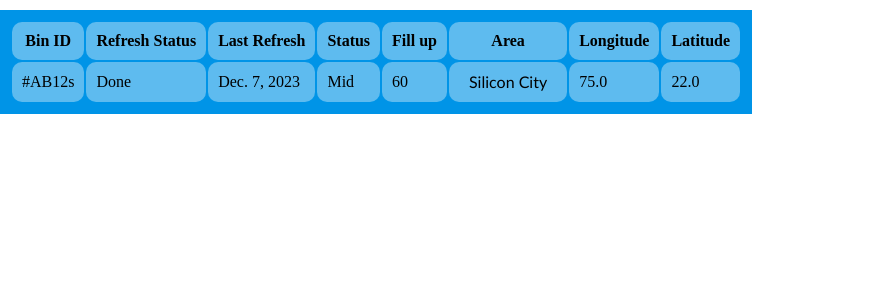
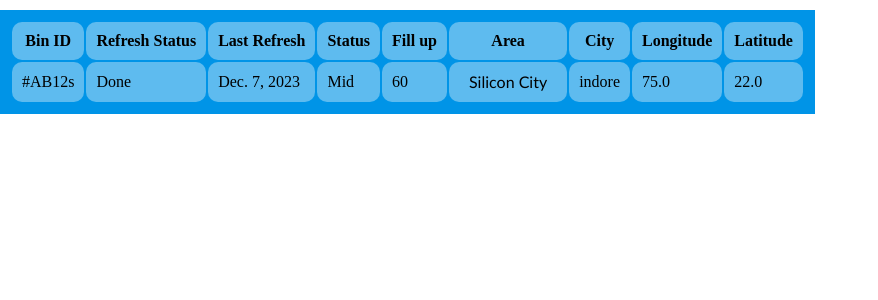
Before and after one commit to Dishu12341234/tidier, a Django app: page / in a window 1280 px wide. Shown: the part 100-400 px from the top of the page, without its empty margins (0-878 px from the left). Run offline with Django 4.2, Linux system fonts and the light colour scheme; a user stored in the database is signed in; data comes from the database, SQL or seed files in the repository; both versions use the stored data as it was after the commit.

Commit message:
modified:   db.sqlite3 	modified:   members/__pycache__/froms.cpython-311.pyc 	modified:   members/__pycache__/models.cpython-311.pyc 	modified:   members/__pycache__/urls.cpython-311.pyc 	modified:   members/__pycache__/views.cpython-311.pyc 	modified:   members/froms.py 	new file:   members/migrations/0010_alter_binsstats_lat_alter_binsstats_lon.py 	new file:   members/migrations/0011_binsstats_city_alter_binsstats_lat_and_more.py 	new file:   members/migrations/__pycache__/0010_alter_binsstats_lat_alter_binsstats_lon.cpython-311.pyc 	new file:   members/migrations/__pycache__/0011_binsstats_city_alter_binsstats_lat_and_more.cpython-311.pyc 	modified:   members/models.py 	modified:   members/templates/addBins.html 	modified:   members/templates/index.html 	modified:   members/views.py 	modified:   tidier/__pycache__/settings.cpython-311.pyc 	modified:   tidier/settings.py

```diff
--- a/members/froms.py
+++ b/members/froms.py
@@ -13,7 +13,7 @@ class LoginForm(forms.ModelForm):
 class Bins(forms.ModelForm):
     class Meta:
         model = BinsStats
-        fields = ['BinID', 'status', 'refreshStats', 'lastRefresh', 'fillUp', 'Lat', 'Lon', 'Area']
+        fields = ['BinID', 'status', 'refreshStats', 'lastRefresh', 'fillUp', 'Lat', 'Lon', 'Area','City']
         widgets = {
             # Specify any custom widgets for fields if needed
         }
--- a/members/models.py
+++ b/members/models.py
@@ -1,11 +1,12 @@
 from django.db import models
 
 class BinsStats(models.Model):
-    BinID = models.CharField(max_length=6,unique=True)
-    status = models.CharField(max_length=4,blank=True)
-    refreshStats = models.CharField(max_length=4,blank=True)
+    BinID = models.CharField(max_length=6, unique=True)
+    status = models.CharField(max_length=4, blank=True)
+    refreshStats = models.CharField(max_length=4, blank=True)
     lastRefresh = models.DateField(blank=True)
     fillUp = models.IntegerField(blank=True)
-    Lat = models.IntegerField(blank=True)
-    Lon = models.IntegerField(blank=True)
-    Area = models.CharField(max_length=200,blank=True)
+    Lat = models.FloatField(blank=True, null=True)
+    Lon = models.FloatField(blank=True, null=True)
+    Area = models.CharField(max_length=200, blank=True)
+    City = models.CharField(max_length=200,blank=True)
--- a/members/templates/index.html
+++ b/members/templates/index.html
@@ -40,12 +40,12 @@
             td:hover {
                 box-shadow: 6px 15px 20px #5EBBEF;
                 padding: 15px;
-                margin-left:15px ;
+                margin-left: 15px;
             }
 
         }
-        .Area:hover
-        {
+
+        .Area:hover {
             background-color: white;
             border-radius: 30px;
         }
@@ -64,6 +64,7 @@
             <th>Status</th>
             <th>Fill up</th>
             <th>Area</th>
+            <th>City</th>
             <th>Longitude</th>
             <th>Latitude</th>
         </tr>
@@ -74,8 +75,9 @@
                     <td{% if bin.tags %} class="{{ bin.tags }}" {% endif %}>{{ bin.lastRefresh }}</td>
                         <td{% if bin.tags %} class="{{ bin.tags }}" {% endif %}>{{ bin.status }}</td>
                             <td{% if bin.tags %} class="{{ bin.tags }}" {% endif %}>{{ bin.fillUp }}</td>
-                                <td class="Area"><a target="_blank" href="https://www.google.com/search?q={{ bin.Area }}">
-                                    {{ bin.Area }}</a></td>
+                                <td class="Area"><a target="_blank" href="https://www.google.com/search?q={{bin.Area}},+{{bin.City}}">
+                                        {{ bin.Area }}</a></td>
+                                <td{% if bin.tags %} class="{{ bin.tags }}" {% endif %}>{{ bin.City }}</td>
                                 <td{% if bin.tags %} class="{{ bin.tags }}" {% endif %}>{{ bin.Lon }}</td>
                                     <td{% if bin.tags %} class="{{ bin.tags }}" {% endif %}>{{ bin.Lat }}</td>
         </tr>
@@ -86,10 +88,10 @@
     <ul class="messages">
         {% for message in messages %}
         <li{% if message.tags %} class="{{ message.tags }}" {% endif %}>{{ message }}</li>
-            {% endfor %}
+        {% endfor %}
     </ul>
+
     <script>
-        // Move the script to the end of the body or use the defer attribute
         let messages = document.querySelector(".messages");
         setTimeout(() => {
             messages.style.display = "none";
--- a/tidier/settings.py
+++ b/tidier/settings.py
@@ -25,6 +25,9 @@ SECRET_KEY = "django-insecure-mix)=0a4k-q50p&yvahidn93n75gj#tl6y+%1v9e(u_foz2fuf
 # SECURITY WARNING: don't run with debug turned on in production!
 DEBUG = True
 
+GEOIP_PATH = '/path/to/your/GeoLite2-Country.mmdb'  # Update this with the actual path
+
+
 ALLOWED_HOSTS = ['*']
 
 
@@ -38,6 +41,7 @@ INSTALLED_APPS = [
     "django.contrib.messages",
     "django.contrib.staticfiles",
     'members',
+    'geoip2',
 ]
 
 MIDDLEWARE = [
@@ -51,6 +55,7 @@ MIDDLEWARE = [
     'django.contrib.sessions.middleware.SessionMiddleware',
     'django.contrib.auth.middleware.AuthenticationMiddleware',
 ]
+
 
 SESSION_ENGINE = 'django.contrib.sessions.backends.db'
 
```
Also changed, not shown: members/templates/addBins.html (+26 -1 lines), db.sqlite3, members/migrations/0010_alter_binsstats_lat_alter_binsstats_lon.py (added), members/migrations/0011_binsstats_city_alter_binsstats_lat_and_more.py (added), members/views.py (line endings or trailing spaces).
